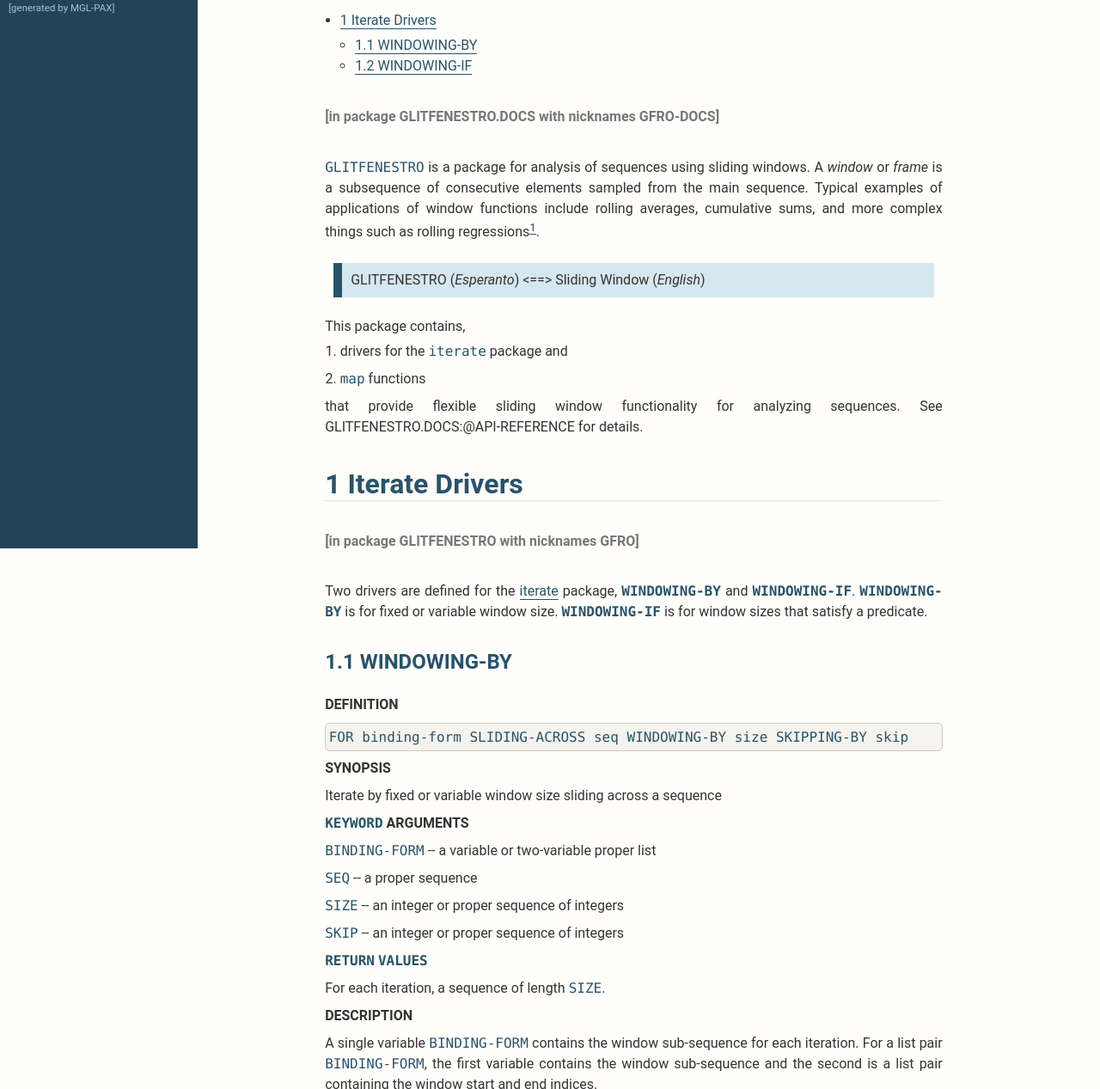
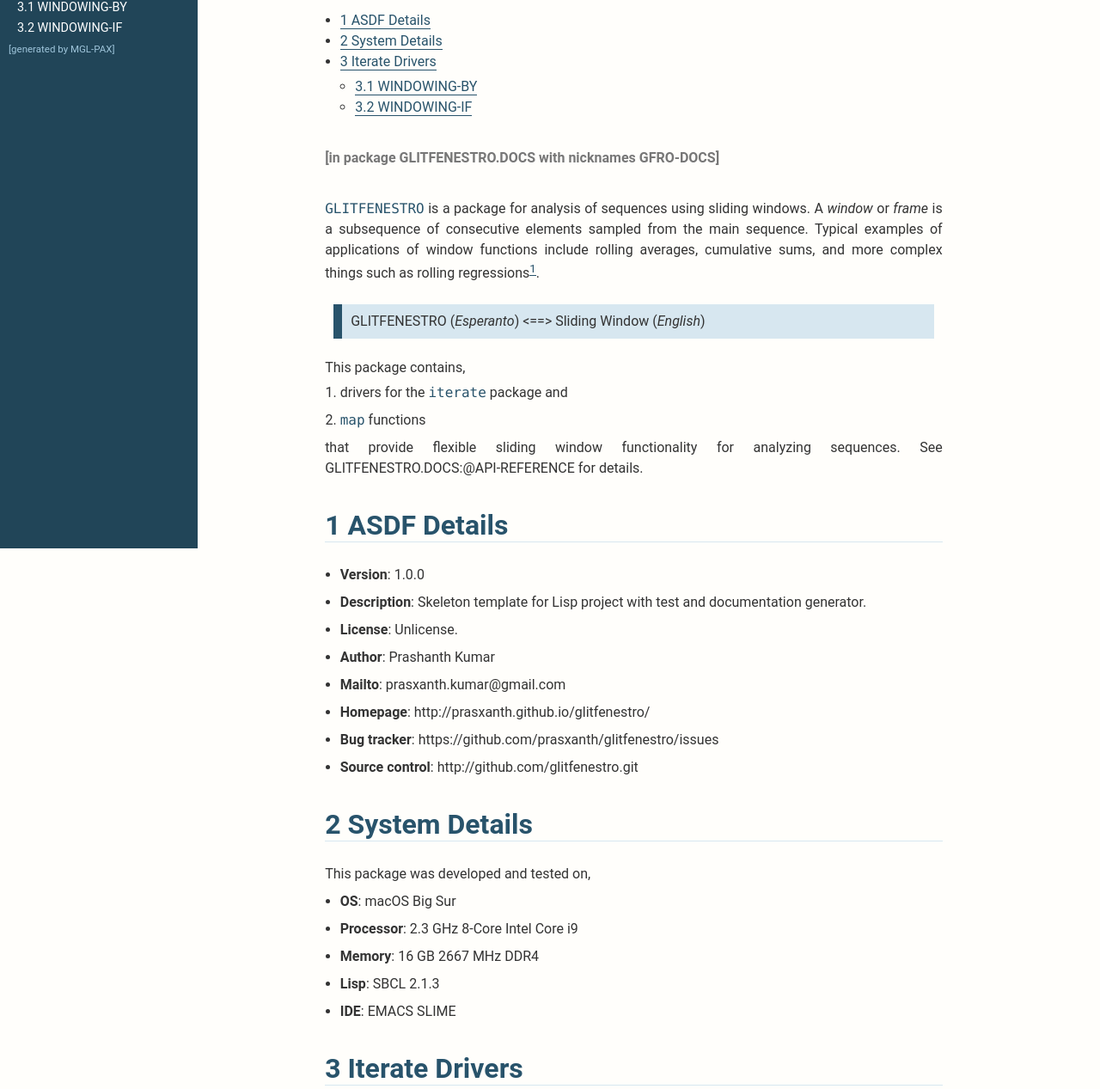
Before and after one commit to prasxanth/glitfenestro, a plain HTML site: page docs/index.html in a window 1280 px wide. Shown: the part 162-1429 px from the top of the page at 86% size. Drawn offline with nearby package versions, Linux system fonts and the light colour scheme; some packages are replaced by stand-ins of ours.

Commit message:
Added ASDF and System details to documentation.

```diff
--- a/docs/index.html
+++ b/docs/index.html
@@ -27,18 +27,20 @@
 <div id="content">
 <p><a id='x-28GLITFENESTRO-2EDOCS-3A-40INDEX-20MGL-PAX-3ASECTION-29'></a></p>
 
-<p><span class="outer-navigation"><span class="navigation"> <a href="#x-28GLITFENESTRO-3A-40ITERATE-20MGL-PAX-3ASECTION-29" title="Iterate Drivers">&#8594;</a> <a href="#x-28GLITFENESTRO-2EDOCS-3A-40INDEX-20MGL-PAX-3ASECTION-29" title="GLITFENESTRO: Sliding Window">&#8634;</a></span></span></p>
+<p><span class="outer-navigation"><span class="navigation"> <a href="#x-28GLITFENESTRO-2EDOCS-3A-40ASDF-DETAILS-20MGL-PAX-3ASECTION-29" title="ASDF Details">&#8594;</a> <a href="#x-28GLITFENESTRO-2EDOCS-3A-40INDEX-20MGL-PAX-3ASECTION-29" title="GLITFENESTRO: Sliding Window">&#8634;</a></span></span></p>
 
 <h1><a href="#x-28GLITFENESTRO-2EDOCS-3A-40INDEX-20MGL-PAX-3ASECTION-29">GLITFENESTRO: Sliding Window</a></h1>
 
 <h2>Table of Contents</h2>
 
 <ul>
-<li><a href="#x-28GLITFENESTRO-3A-40ITERATE-20MGL-PAX-3ASECTION-29" title="Iterate Drivers">1 Iterate Drivers</a>
+<li><a href="#x-28GLITFENESTRO-2EDOCS-3A-40ASDF-DETAILS-20MGL-PAX-3ASECTION-29" title="ASDF Details">1 ASDF Details</a></li>
+<li><a href="#x-28GLITFENESTRO-2EDOCS-3A-40SYSTEM-DETAILS-20MGL-PAX-3ASECTION-29" title="System Details">2 System Details</a></li>
+<li><a href="#x-28GLITFENESTRO-3A-40ITERATE-20MGL-PAX-3ASECTION-29" title="Iterate Drivers">3 Iterate Drivers</a>
 
 <ul>
-<li><a href="#x-28GLITFENESTRO-3A-40WINDOWING-BY-20MGL-PAX-3ASECTION-29" title="WINDOWING-BY">1.1 WINDOWING-BY</a></li>
-<li><a href="#x-28GLITFENESTRO-3A-40WINDOWING-IF-20MGL-PAX-3ASECTION-29" title="WINDOWING-IF">1.2 WINDOWING-IF</a></li>
+<li><a href="#x-28GLITFENESTRO-3A-40WINDOWING-BY-20MGL-PAX-3ASECTION-29" title="WINDOWING-BY">3.1 WINDOWING-BY</a></li>
+<li><a href="#x-28GLITFENESTRO-3A-40WINDOWING-IF-20MGL-PAX-3ASECTION-29" title="WINDOWING-IF">3.2 WINDOWING-IF</a></li>
 </ul></li>
 </ul>
 
@@ -57,11 +59,44 @@ This package contains,</p>
 
 <p>that provide flexible sliding window functionality for analyzing sequences. See GLITFENESTRO.DOCS:@API-REFERENCE for details.</p>
 
+<p><a id='x-28GLITFENESTRO-2EDOCS-3A-40ASDF-DETAILS-20MGL-PAX-3ASECTION-29'></a></p>
+
+<p><span class="outer-navigation"><span class="navigation"> <a href="#x-28GLITFENESTRO-2EDOCS-3A-40INDEX-20MGL-PAX-3ASECTION-29" title="GLITFENESTRO: Sliding Window">&#8592;</a> <a href="#x-28GLITFENESTRO-2EDOCS-3A-40INDEX-20MGL-PAX-3ASECTION-29" title="GLITFENESTRO: Sliding Window">&#8593;</a> <a href="#x-28GLITFENESTRO-2EDOCS-3A-40SYSTEM-DETAILS-20MGL-PAX-3ASECTION-29" title="System Details">&#8594;</a> <a href="#x-28GLITFENESTRO-2EDOCS-3A-40ASDF-DETAILS-20MGL-PAX-3ASECTION-29" title="ASDF Details">&#8634;</a></span></span></p>
+
+<h2><a href="#x-28GLITFENESTRO-2EDOCS-3A-40ASDF-DETAILS-20MGL-PAX-3ASECTION-29">1 ASDF Details</a></h2>
+
+<ul>
+<li><p><strong>Version</strong>: 1.0.0</p></li>
+<li><p><strong>Description</strong>: Skeleton template for Lisp project with test and documentation generator.</p></li>
+<li><p><strong>License</strong>: Unlicense.</p></li>
+<li><p><strong>Author</strong>: Prashanth Kumar</p></li>
+<li><p><strong>Mailto</strong>: prasxanth.kumar@gmail.com</p></li>
+<li><p><strong>Homepage</strong>: http://prasxanth.github.io/glitfenestro/</p></li>
+<li><p><strong>Bug tracker</strong>: https://github.com/prasxanth/glitfenestro/issues</p></li>
+<li><p><strong>Source control</strong>: http://github.com/glitfenestro.git</p></li>
+</ul>
+
+<p><a id='x-28GLITFENESTRO-2EDOCS-3A-40SYSTEM-DETAILS-20MGL-PAX-3ASECTION-29'></a></p>
+
+<p><span class="outer-navigation"><span class="navigation"> <a href="#x-28GLITFENESTRO-2EDOCS-3A-40ASDF-DETAILS-20MGL-PAX-3ASECTION-29" title="ASDF Details">&#8592;</a> <a href="#x-28GLITFENESTRO-2EDOCS-3A-40INDEX-20MGL-PAX-3ASECTION-29" title="GLITFENESTRO: Sliding Window">&#8593;</a> <a href="#x-28GLITFENESTRO-3A-40ITERATE-20MGL-PAX-3ASECTION-29" title="Iterate Drivers">&#8594;</a> <a href="#x-28GLITFENESTRO-2EDOCS-3A-40SYSTEM-DETAILS-20MGL-PAX-3ASECTION-29" title="System Details">&#8634;</a></span></span></p>
+
+<h2><a href="#x-28GLITFENESTRO-2EDOCS-3A-40SYSTEM-DETAILS-20MGL-PAX-3ASECTION-29">2 System Details</a></h2>
+
+<p>This package was developed and tested on,</p>
+
+<ul>
+<li><p><strong>OS</strong>: macOS Big Sur</p></li>
+<li><p><strong>Processor</strong>: 2.3 GHz 8-Core Intel Core i9</p></li>
+<li><p><strong>Memory</strong>: 16 GB 2667 MHz DDR4</p></li>
+<li><p><strong>Lisp</strong>: SBCL 2.1.3</p></li>
+<li><p><strong>IDE</strong>: EMACS SLIME</p></li>
+</ul>
+
 <p><a id='x-28GLITFENESTRO-3A-40ITERATE-20MGL-PAX-3ASECTION-29'></a></p>
 
-<p><span class="outer-navigation"><span class="navigation"> <a href="#x-28GLITFENESTRO-2EDOCS-3A-40INDEX-20MGL-PAX-3ASECTION-29" title="GLITFENESTRO: Sliding Window">&#8592;</a> <a href="#x-28GLITFENESTRO-2EDOCS-3A-40INDEX-20MGL-PAX-3ASECTION-29" title="GLITFENESTRO: Sliding Window">&#8593;</a> <a href="#x-28GLITFENESTRO-3A-40WINDOWING-BY-20MGL-PAX-3ASECTION-29" title="WINDOWING-BY">&#8594;</a> <a href="#x-28GLITFENESTRO-3A-40ITERATE-20MGL-PAX-3ASECTION-29" title="Iterate Drivers">&#8634;</a></span></span></p>
+<p><span class="outer-navigation"><span class="navigation"> <a href="#x-28GLITFENESTRO-2EDOCS-3A-40SYSTEM-DETAILS-20MGL-PAX-3ASECTION-29" title="System Details">&#8592;</a> <a href="#x-28GLITFENESTRO-2EDOCS-3A-40INDEX-20MGL-PAX-3ASECTION-29" title="GLITFENESTRO: Sliding Window">&#8593;</a> <a href="#x-28GLITFENESTRO-3A-40WINDOWING-BY-20MGL-PAX-3ASECTION-29" title="WINDOWING-BY">&#8594;</a> <a href="#x-28GLITFENESTRO-3A-40ITERATE-20MGL-PAX-3ASECTION-29" title="Iterate Drivers">&#8634;</a></span></span></p>
 
-<h2><a href="#x-28GLITFENESTRO-3A-40ITERATE-20MGL-PAX-3ASECTION-29">1 Iterate Drivers</a></h2>
+<h2><a href="#x-28GLITFENESTRO-3A-40ITERATE-20MGL-PAX-3ASECTION-29">3 Iterate Drivers</a></h2>
 
 <h6>[in package GLITFENESTRO with nicknames GFRO]</h6>
 
@@ -72,7 +107,7 @@ This package contains,</p>
 
 <p><span class="outer-navigation"><span class="navigation"> <a href="#x-28GLITFENESTRO-3A-40ITERATE-20MGL-PAX-3ASECTION-29" title="Iterate Drivers">&#8592;</a> <a href="#x-28GLITFENESTRO-3A-40ITERATE-20MGL-PAX-3ASECTION-29" title="Iterate Drivers">&#8593;</a> <a href="#x-28GLITFENESTRO-3A-40WINDOWING-IF-20MGL-PAX-3ASECTION-29" title="WINDOWING-IF">&#8594;</a> <a href="#x-28GLITFENESTRO-3A-40WINDOWING-BY-20MGL-PAX-3ASECTION-29" title="WINDOWING-BY">&#8634;</a></span></span></p>
 
-<h3><a href="#x-28GLITFENESTRO-3A-40WINDOWING-BY-20MGL-PAX-3ASECTION-29">1.1 WINDOWING-BY</a></h3>
+<h3><a href="#x-28GLITFENESTRO-3A-40WINDOWING-BY-20MGL-PAX-3ASECTION-29">3.1 WINDOWING-BY</a></h3>
 
 <p><strong>DEFINITION</strong></p>
 
@@ -521,7 +556,7 @@ Following are the results on a 64bit Mac with a 2.3 GHz 8-Core Intel Core i9 pro
 
 <p><span class="outer-navigation"><span class="navigation"> <a href="#x-28GLITFENESTRO-3A-40WINDOWING-BY-20MGL-PAX-3ASECTION-29" title="WINDOWING-BY">&#8592;</a> <a href="#x-28GLITFENESTRO-3A-40ITERATE-20MGL-PAX-3ASECTION-29" title="Iterate Drivers">&#8593;</a> <a href="#x-28GLITFENESTRO-3A-40WINDOWING-IF-20MGL-PAX-3ASECTION-29" title="WINDOWING-IF">&#8634;</a></span></span></p>
 
-<h3><a href="#x-28GLITFENESTRO-3A-40WINDOWING-IF-20MGL-PAX-3ASECTION-29">1.2 WINDOWING-IF</a></h3>
+<h3><a href="#x-28GLITFENESTRO-3A-40WINDOWING-IF-20MGL-PAX-3ASECTION-29">3.2 WINDOWING-IF</a></h3>
 
 <p><strong>DEFINITION</strong></p>
 
```
Also changed, not shown: 3 other files.
